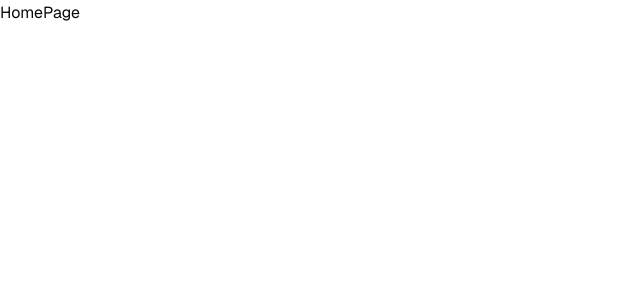
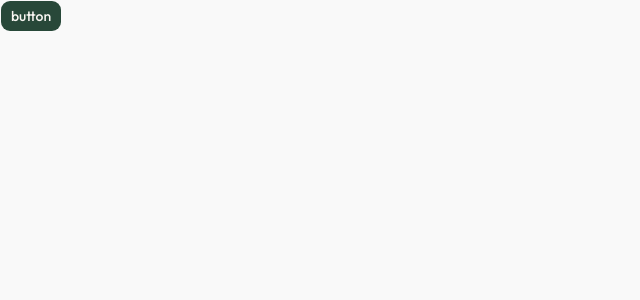
Before and after one commit to sxu33/cane-aura, a Next.js app: page / in a window 1280 px wide. Shown: the top 300 px of the page, without its empty margins (0-640 px from the left). Built offline with nearby package versions, Linux system fonts and the light colour scheme.

Commit message:
Add images and set up shadcn

```diff
--- a/app/globals.css
+++ b/app/globals.css
@@ -4,44 +4,50 @@
 
 @custom-variant dark (&:is(.dark *));
 
-/* ── Brand tokens ── */
+/* ── Brand tokens (bamboo / cane-aura) ── */
 :root {
+  --background: #f9f9f9;
+  --foreground: hsl(150, 18%, 16%);
 
-  --primary: oklch(0.205 0 0);
-  --primary-foreground: oklch(0.985 0 0);
+  --primary: hsl(152, 28%, 22%);
+  --primary-foreground: hsl(45, 30%, 96%);
 
-  --muted: oklch(0.97 0 0);
-  --muted-foreground: oklch(0.556 0 0);
+  --secondary: hsl(42, 18%, 92%);
+  --secondary-foreground: hsl(150, 18%, 16%);
 
-  --accent: oklch(0.97 0 0);
-  --accent-foreground: oklch(0.205 0 0);
+  --muted: hsl(42, 12%, 92%);
+  --muted-foreground: hsl(150, 6%, 42%);
 
-  --border: oklch(0.922 0 0);
-  --ring: oklch(0.708 0 0);
-  --background: oklch(1 0 0);
-  --foreground: oklch(0.145 0 0);
-  --card: oklch(1 0 0);
-  --card-foreground: oklch(0.145 0 0);
-  --popover: oklch(1 0 0);
-  --popover-foreground: oklch(0.145 0 0);
-  --secondary: oklch(0.97 0 0);
-  --secondary-foreground: oklch(0.205 0 0);
+  --accent: hsl(28, 32%, 42%);
+  --accent-foreground: hsl(45, 30%, 96%);
+
   --destructive: oklch(0.577 0.245 27.325);
-  --input: oklch(0.922 0 0);
-  --chart-1: oklch(0.87 0 0);
-  --chart-2: oklch(0.556 0 0);
-  --chart-3: oklch(0.439 0 0);
-  --chart-4: oklch(0.371 0 0);
-  --chart-5: oklch(0.269 0 0);
+
+  --border: hsl(42, 18%, 88%);
+  --input: hsl(42, 18%, 88%);
+  --ring: hsl(152, 28%, 35%);
+
+  --card: #ffffff;
+  --card-foreground: hsl(150, 18%, 16%);
+  --popover: #ffffff;
+  --popover-foreground: hsl(150, 18%, 16%);
+
+  --chart-1: hsl(152, 28%, 22%);
+  --chart-2: hsl(28, 32%, 42%);
+  --chart-3: hsl(150, 8%, 58%);
+  --chart-4: hsl(42, 18%, 78%);
+  --chart-5: hsl(150, 18%, 16%);
+
   --radius: 0.625rem;
-  --sidebar: oklch(0.985 0 0);
-  --sidebar-foreground: oklch(0.145 0 0);
-  --sidebar-primary: oklch(0.205 0 0);
-  --sidebar-primary-foreground: oklch(0.985 0 0);
-  --sidebar-accent: oklch(0.97 0 0);
-  --sidebar-accent-foreground: oklch(0.205 0 0);
-  --sidebar-border: oklch(0.922 0 0);
-  --sidebar-ring: oklch(0.708 0 0);
+
+  --sidebar: hsl(45, 30%, 96%);
+  --sidebar-foreground: hsl(150, 18%, 16%);
+  --sidebar-primary: hsl(152, 28%, 22%);
+  --sidebar-primary-foreground: hsl(45, 30%, 96%);
+  --sidebar-accent: hsl(42, 18%, 92%);
+  --sidebar-accent-foreground: hsl(150, 18%, 16%);
+  --sidebar-border: hsl(42, 18%, 88%);
+  --sidebar-ring: hsl(152, 28%, 35%);
 }
 
 /* ── Tailwind v4 theme mapping ── */
@@ -50,37 +56,37 @@
   --color-foreground: var(--foreground);
   --color-primary: var(--primary);
   --color-primary-foreground: var(--primary-foreground);
+  --color-secondary: var(--secondary);
+  --color-secondary-foreground: var(--secondary-foreground);
   --color-muted: var(--muted);
   --color-muted-foreground: var(--muted-foreground);
   --color-accent: var(--accent);
   --color-accent-foreground: var(--accent-foreground);
+  --color-destructive: var(--destructive);
   --color-border: var(--border);
+  --color-input: var(--input);
   --color-ring: var(--ring);
+  --color-card: var(--card);
+  --color-card-foreground: var(--card-foreground);
+  --color-popover: var(--popover);
+  --color-popover-foreground: var(--popover-foreground);
+  --color-chart-1: var(--chart-1);
+  --color-chart-2: var(--chart-2);
+  --color-chart-3: var(--chart-3);
+  --color-chart-4: var(--chart-4);
+  --color-chart-5: var(--chart-5);
+  --color-sidebar: var(--sidebar);
+  --color-sidebar-foreground: var(--sidebar-foreground);
+  --color-sidebar-primary: var(--sidebar-primary);
+  --color-sidebar-primary-foreground: var(--sidebar-primary-foreground);
+  --color-sidebar-accent: var(--sidebar-accent);
+  --color-sidebar-accent-foreground: var(--sidebar-accent-foreground);
+  --color-sidebar-border: var(--sidebar-border);
+  --color-sidebar-ring: var(--sidebar-ring);
 
   --font-sans: var(--font-sans);
   --font-serif: var(--font-serif);
-  --font-heading: var(--font-sans);
-  --color-sidebar-ring: var(--sidebar-ring);
-  --color-sidebar-border: var(--sidebar-border);
-  --color-sidebar-accent-foreground: var(--sidebar-accent-foreground);
-  --color-sidebar-accent: var(--sidebar-accent);
-  --color-sidebar-primary-foreground: var(--sidebar-primary-foreground);
-  --color-sidebar-primary: var(--sidebar-primary);
-  --color-sidebar-foreground: var(--sidebar-foreground);
-  --color-sidebar: var(--sidebar);
-  --color-chart-5: var(--chart-5);
-  --color-chart-4: var(--chart-4);
-  --color-chart-3: var(--chart-3);
-  --color-chart-2: var(--chart-2);
-  --color-chart-1: var(--chart-1);
-  --color-input: var(--input);
-  --color-destructive: var(--destructive);
-  --color-secondary-foreground: var(--secondary-foreground);
-  --color-secondary: var(--secondary);
-  --color-popover-foreground: var(--popover-foreground);
-  --color-popover: var(--popover);
-  --color-card-foreground: var(--card-foreground);
-  --color-card: var(--card);
+
   --radius-sm: calc(var(--radius) * 0.6);
   --radius-md: calc(var(--radius) * 0.8);
   --radius-lg: var(--radius);
@@ -102,71 +108,6 @@ body {
   color: var(--foreground);
 }
 
-.dark {
-
-  --background: oklch(0.145 0 0);
-
-  --foreground: oklch(0.985 0 0);
-
-  --card: oklch(0.205 0 0);
-
-  --card-foreground: oklch(0.985 0 0);
-
-  --popover: oklch(0.205 0 0);
-
-  --popover-foreground: oklch(0.985 0 0);
-
-  --primary: oklch(0.922 0 0);
-
-  --primary-foreground: oklch(0.205 0 0);
-
-  --secondary: oklch(0.269 0 0);
-
-  --secondary-foreground: oklch(0.985 0 0);
-
-  --muted: oklch(0.269 0 0);
-
-  --muted-foreground: oklch(0.708 0 0);
-
-  --accent: oklch(0.269 0 0);
-
-  --accent-foreground: oklch(0.985 0 0);
-
-  --destructive: oklch(0.704 0.191 22.216);
-
-  --border: oklch(1 0 0 / 10%);
-
-  --input: oklch(1 0 0 / 15%);
-
-  --ring: oklch(0.556 0 0);
-
-  --chart-1: oklch(0.87 0 0);
-
-  --chart-2: oklch(0.556 0 0);
-
-  --chart-3: oklch(0.439 0 0);
-
-  --chart-4: oklch(0.371 0 0);
-
-  --chart-5: oklch(0.269 0 0);
-
-  --sidebar: oklch(0.205 0 0);
-
-  --sidebar-foreground: oklch(0.985 0 0);
-
-  --sidebar-primary: oklch(0.488 0.243 264.376);
-
-  --sidebar-primary-foreground: oklch(0.985 0 0);
-
-  --sidebar-accent: oklch(0.269 0 0);
-
-  --sidebar-accent-foreground: oklch(0.985 0 0);
-
-  --sidebar-border: oklch(1 0 0 / 10%);
-
-  --sidebar-ring: oklch(0.556 0 0);
-}
-
 @layer base {
   * {
     @apply border-border outline-ring/50;
@@ -174,7 +115,4 @@ body {
   body {
     @apply bg-background text-foreground;
   }
-  html {
-    @apply font-sans;
-  }
 }
--- a/app/layout.tsx
+++ b/app/layout.tsx
@@ -1,7 +1,6 @@
 import type { Metadata } from "next";
-import { EB_Garamond, Outfit, Geist } from "next/font/google";
+import { EB_Garamond, Outfit } from "next/font/google";
 import "./globals.css";
-import { cn } from "@/lib/utils";
 
 const ebGaramond = EB_Garamond({
   variable: "--font-serif",
@@ -9,7 +8,11 @@ const ebGaramond = EB_Garamond({
   display: "swap",
 });
 
-const geist = Geist({subsets:['latin'],variable:'--font-sans'});
+const outfit = Outfit({
+  variable: "--font-sans",
+  subsets: ["latin"],
+  display: "swap",
+});
 
 export const metadata: Metadata = {
   title: {
@@ -28,7 +31,7 @@ export default function RootLayout({
   return (
     <html
       lang="en"
-      className={cn("h-full", "antialiased", ebGaramond.variable, "font-sans", geist.variable)}
+      className={`${ebGaramond.variable} ${outfit.variable} h-full antialiased`}
     >
       <body className="min-h-screen flex flex-col font-sans bg-background text-foreground">
         {children}
--- a/app/page.tsx
+++ b/app/page.tsx
@@ -1,6 +1,8 @@
+import { Button } from "@/components/ui/button";
+
 const HomePage = () => {
   return (<div>
-    HomePage
+    <Button>button</Button>
   </div>);
 }
 
```
